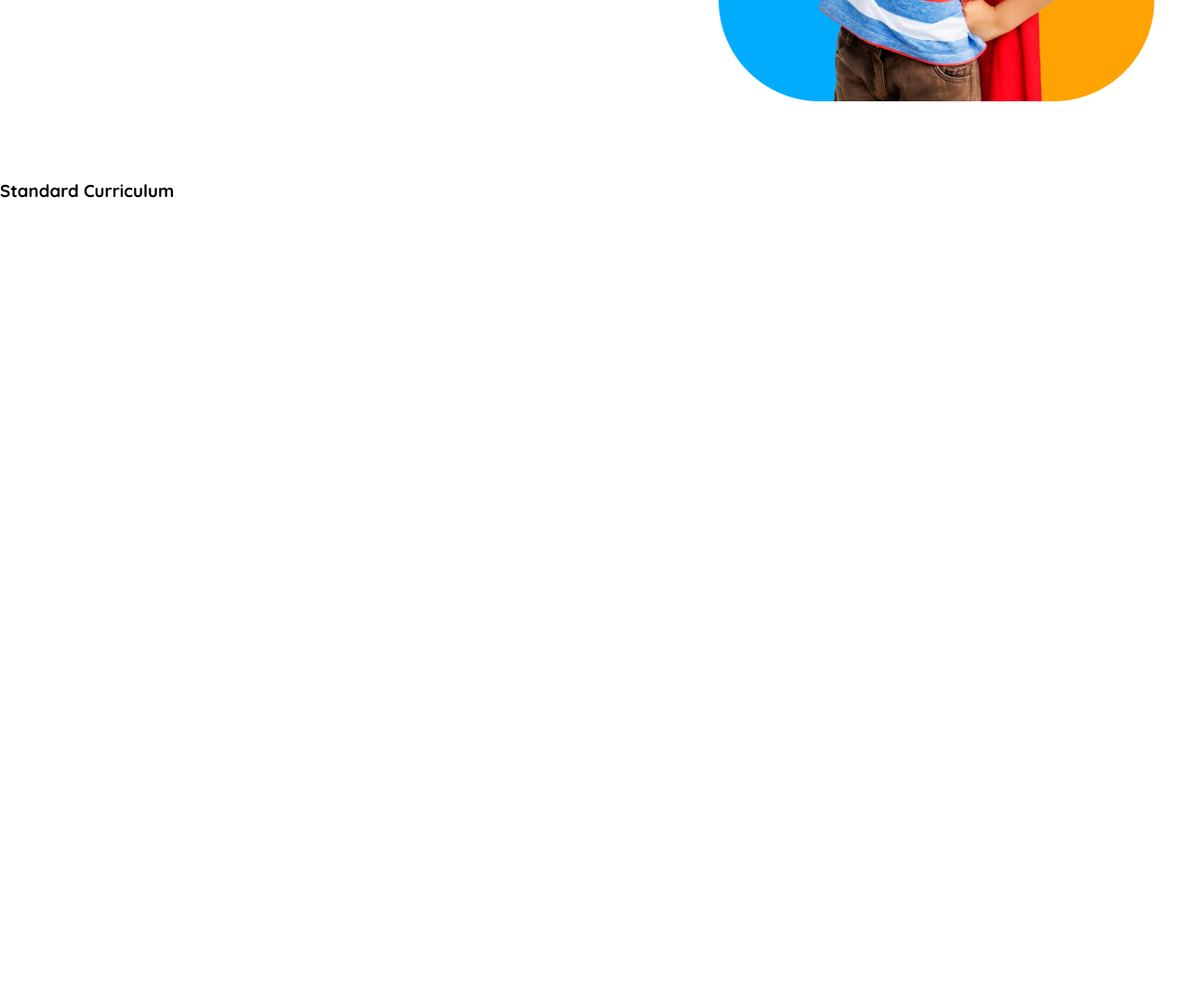
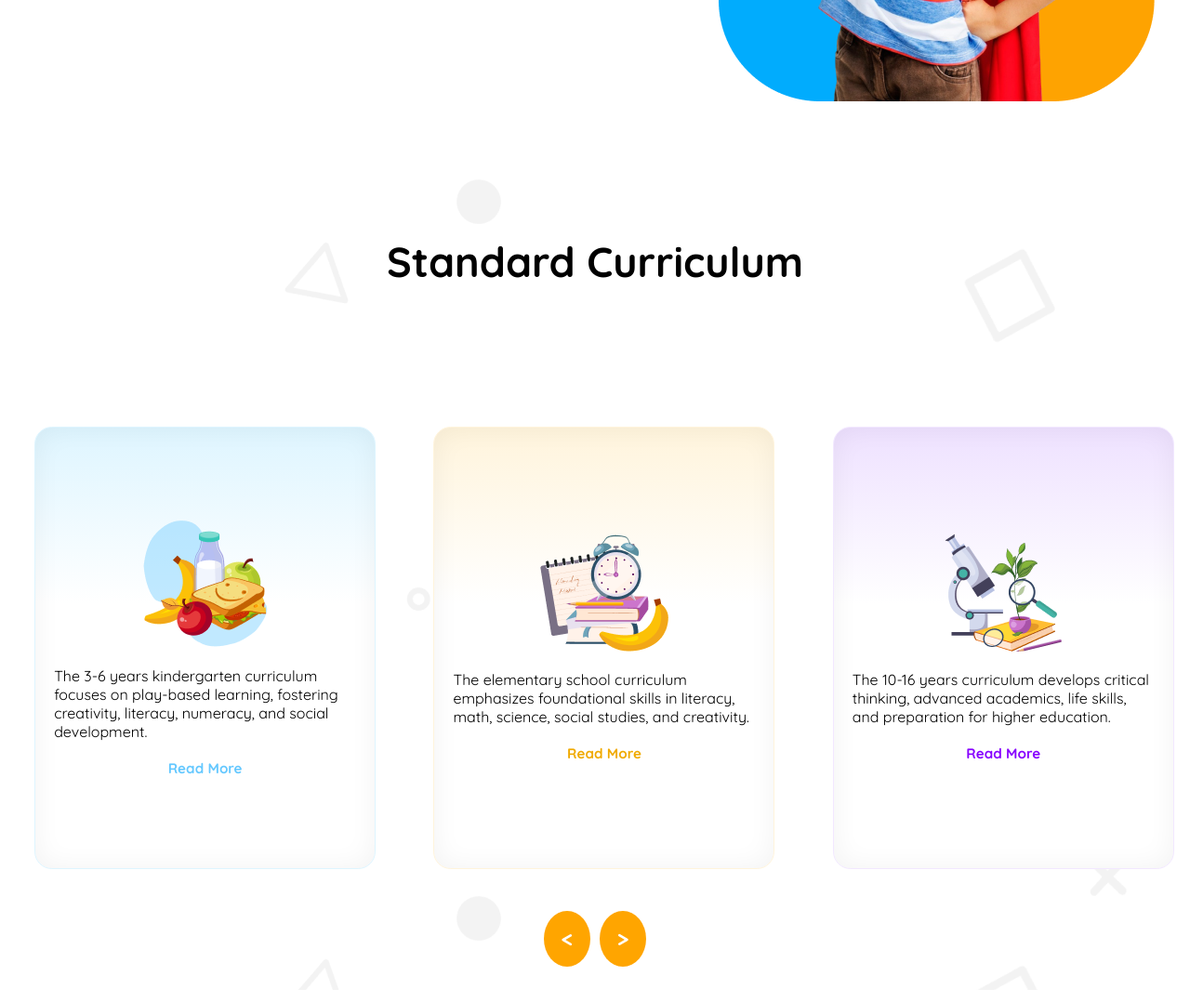
Before and after one commit to MdSaifMahamud/Kids-Education, a plain HTML site: page index.html in a window 1280 px wide. Shown: the part 618-1696 px from the top of the page at 93% size. Before the commit the page ends 855 px from the top, so only its background shows below. Drawn offline with Linux system fonts and the light colour scheme.

Commit message:
End Section of Standard curriculum

```diff
--- a/Style/style.css
+++ b/Style/style.css
@@ -125,6 +125,94 @@
     color: tomato;
 }
 
+/* curriculum part */
+.curriculum{
+    margin-top: 60px;
+    margin-bottom: 60px;
+    background-image: url("/assets/bg.png");
+}
+.curriculum >h3{
+    color: black;
+    font-size: 2.8rem;
+    font-weight: 700;
+    text-align: center;
+    margin-bottom: 80px;
+    padding: 60px 0 60px 0;
+}
+.curr-card{
+    display: flex;
+    margin-left: 20px;
+    gap: 28px;
+
+}
+.card{
+    width: 367px;
+    height: 476px;
+    display: flex;
+    flex-direction: column;
+    justify-content: center;
+    align-items: center;
+    padding: 0 20px;
+    border: 2px solid tomato;
+}
+.card > a{
+    text-decoration: none;
+    font-size: 0.95rem;
+    font-weight: 700 ;
+    text-align: center;
+}
+.card > a:hover{
+    font-size: 1rem;
+}
+.card-1{
+    box-sizing: border-box;
+    border: 0.94px solid rgb(222, 245, 255);
+    border-radius: 18.86px;
+    box-shadow: inset 0px 0px 28.3px 0.94px rgba(0, 0, 0, 0.05);
+    background: linear-gradient(180.00deg, rgb(222, 245, 255),rgba(255, 255, 255, 0) 40%),rgb(255, 255, 255);
+}
+.card-2{
+    box-sizing: border-box;
+    border: 0.94px solid rgb(255, 244, 220);
+    border-radius: 18.86px;
+    box-shadow: inset 0px 0px 28.3px 0.94px rgba(0, 0, 0, 0.05);
+    background: linear-gradient(180.00deg, rgb(255, 244, 220),rgba(255, 255, 255, 0) 40%),rgb(255, 255, 255);
+}
+.card-3{
+    box-sizing: border-box;
+    border: 0.94px solid rgb(242, 232, 255);
+    border-radius: 18.86px;
+    box-shadow: inset 0px 0px 28.3px 0.94px rgba(0, 0, 0, 0.05);
+    background: linear-gradient(180.00deg, rgb(238, 225, 255),rgba(255, 255, 255, 0) 40%),rgb(255, 255, 255);
+}
+
+.arrow-icon{
+    display: flex;
+    justify-content: center;
+    align-items: center;
+    /* background-color: #f9f9f9;; */
+    width: 110px;
+    height: 110px;
+    gap: 10px;
+}
+.arrow{
+    width: 60px;
+    height: 60px;
+    background-color: orange;
+    display: flex;
+    justify-content: center;
+    align-items: center;
+    border-radius: 50%;
+    font-size: 1.5rem;
+    font-weight: 900;
+    text-align: center;
+    color: white;
+    cursor: pointer;
+}
+.arrow:hover{
+    background-color: rgb(245, 138, 119);
+    width: 70px;
+}
 /* media query */
 @media screen and (max-width:576px){
 
@@ -142,6 +230,11 @@
         display: block;
         width: 22.5px;
         height: 15px;
+        cursor: pointer;
+    }
+    .part-3 img:hover{
+        width: 27px;
+        height: 19px;
     }
     .banner{
         flex-direction: column;
@@ -176,5 +269,12 @@
         flex-direction: column;
         align-items: center;
     }
-
+    .arrow{
+        display: none;
+    }
+    .curr-card{
+        flex-direction: column;
+        gap: 5px;
+        margin-top: 10px;
+    }
 }
--- a/index.html
+++ b/index.html
@@ -45,14 +45,29 @@
         <section class="curriculum">
             <h3 class="curr-title">Standard Curriculum</h3>
             <div class="curr-card">
-                <div class="card-1">
+                <div class="card card-1">
+                    <img src="/assets/kinder.png" alt="">
+                    <p class="card-des">The 3-6 years kindergarten curriculum focuses on play-based learning, fostering creativity, literacy, numeracy, and social development.</p>
+                    <a style="color: rgb(100, 200, 255);" href="" class="card-link">Read More</a>
 
                 </div>
-                <div class="card-2">
-
+                <div class="card card-2">
+                    <img src="/assets/elementary.png" alt="">
+                    <p class="card-des">The elementary school curriculum emphasizes foundational skills in literacy, math, science, social studies, and creativity.</p>
+                    <a style="color:rgb(240, 170, 0);" href="" class="card-link">Read More</a>
                 </div>
-                <div class="card-3">
-
+                <div class="card card-3">
+                    <img src="/assets/middle.png" alt="">
+                    <p class="card-des">The 10-16 years curriculum develops critical thinking, advanced academics, life skills, and preparation for higher education.</p>
+                    <a style="color: rgb(135, 0, 255)" href="" class="card-link">Read More</a>
+                </div>
+            </div>
+            <div class="arrow-icon">
+                <div class="arrow">
+                    <p>&lt;</p>
+                </div>
+                <div class="arrow">
+                    <p>&gt;</p>
                 </div>
             </div>
         </section>
```
